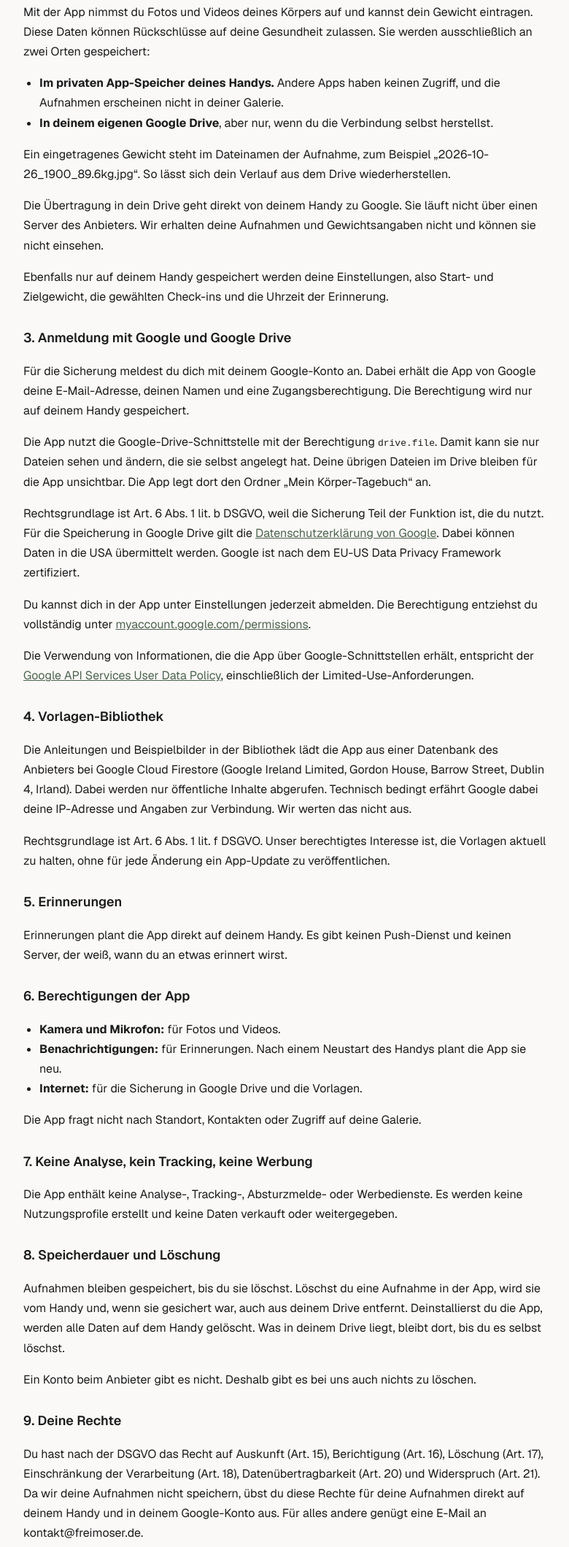
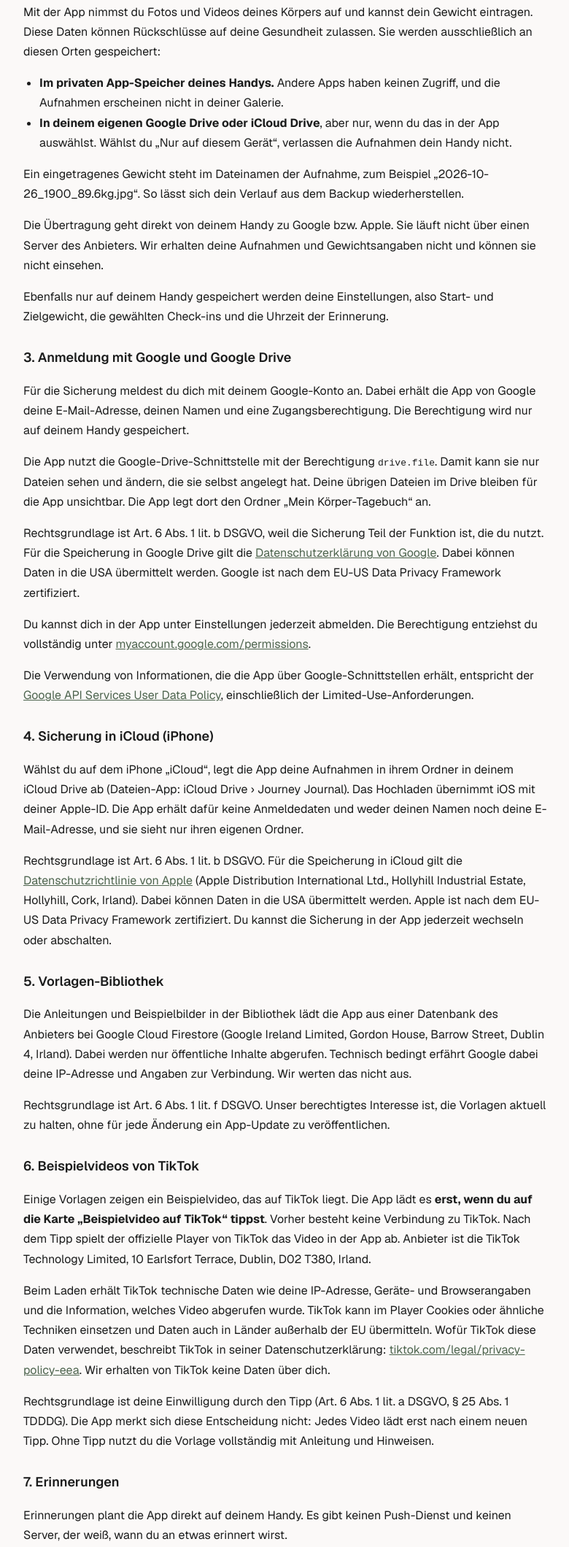
Before and after one commit to freimoser/journey-journal-web, a plain HTML site: page app-datenschutz.html in a window 1280 px wide. Shown: the part 559-2679 px from the top of the page at 73% size, without its empty margins (248-1028 px from the left). Drawn offline with Linux system fonts and the light colour scheme.

Commit message:
Website-Update (2026-11-25)

```diff
--- a/app-datenschutz.html
+++ b/app-datenschutz.html
@@ -29,12 +29,12 @@
 <body>
 <p><a href="index.html">← Zurück</a></p>
 <h1>Datenschutzerklärung der App „Journey Journal“</h1>
-<p class="stand">Stand: 26. Oktober 2026 · gilt für die Android-App</p>
+<p class="stand">Stand: 25. November 2026 · gilt für die App auf Android und iPhone</p>
 
 <div class="kurz">
 <p><strong>Das Wichtigste in Kürze:</strong> Deine Fotos, Videos und Gewichtsangaben
 bleiben bei dir. Die App speichert sie nur im privaten Speicher deines Handys und, wenn du
-es einrichtest, in deinem eigenen Google Drive. Wir betreiben keinen Server für deine
+es einrichtest, in deinem eigenen Google Drive oder iCloud Drive. Wir betreiben keinen Server für deine
 Aufnahmen, sehen sie nie und setzen keine Analyse-, Tracking- oder Werbedienste ein.</p>
 </div>
 
@@ -45,16 +45,17 @@ E-Mail: kontakt@freimoser.de</p>
 <h2>Deine Aufnahmen und Angaben</h2>
 <p>Mit der App nimmst du Fotos und Videos deines Körpers auf und kannst dein Gewicht
 eintragen. Diese Daten können Rückschlüsse auf deine Gesundheit zulassen. Sie werden
-ausschließlich an zwei Orten gespeichert:</p>
+ausschließlich an diesen Orten gespeichert:</p>
 <ul>
 <li><strong>Im privaten App-Speicher deines Handys.</strong> Andere Apps haben keinen
 Zugriff, und die Aufnahmen erscheinen nicht in deiner Galerie.</li>
-<li><strong>In deinem eigenen Google Drive</strong>, aber nur, wenn du die Verbindung
-selbst herstellst.</li>
+<li><strong>In deinem eigenen Google Drive oder iCloud Drive</strong>, aber nur, wenn du
+das in der App auswählst. Wählst du „Nur auf diesem Gerät“, verlassen die Aufnahmen dein
+Handy nicht.</li>
 </ul>
 <p>Ein eingetragenes Gewicht steht im Dateinamen der Aufnahme, zum Beispiel
-„2026-10-26_1900_89.6kg.jpg“. So lässt sich dein Verlauf aus dem Drive wiederherstellen.</p>
-<p>Die Übertragung in dein Drive geht direkt von deinem Handy zu Google. Sie läuft nicht
+„2026-10-26_1900_89.6kg.jpg“. So lässt sich dein Verlauf aus dem Backup wiederherstellen.</p>
+<p>Die Übertragung geht direkt von deinem Handy zu Google bzw. Apple. Sie läuft nicht
 über einen Server des Anbieters. Wir erhalten deine Aufnahmen und Gewichtsangaben nicht
 und können sie nicht einsehen.</p>
 <p>Ebenfalls nur auf deinem Handy gespeichert werden deine Einstellungen, also Start- und
@@ -81,6 +82,18 @@ entspricht der
 <a href="https://developers.google.com/terms/api-services-user-data-policy" rel="noopener" target="_blank">Google
 API Services User Data Policy</a>, einschließlich der Limited-Use-Anforderungen.</p>
 
+<h2>Sicherung in iCloud (iPhone)</h2>
+<p>Wählst du auf dem iPhone „iCloud“, legt die App deine Aufnahmen in ihrem Ordner in
+deinem iCloud Drive ab (Dateien-App: iCloud Drive › Journey Journal). Das Hochladen
+übernimmt iOS mit deiner Apple-ID. Die App erhält dafür keine Anmeldedaten und weder
+deinen Namen noch deine E-Mail-Adresse, und sie sieht nur ihren eigenen Ordner.</p>
+<p>Rechtsgrundlage ist Art. 6 Abs. 1 lit. b DSGVO. Für die Speicherung in iCloud gilt die
+<a href="https://www.apple.com/de/legal/privacy/de-ww/" rel="noopener" target="_blank">Datenschutzrichtlinie
+von Apple</a> (Apple Distribution International Ltd., Hollyhill Industrial Estate,
+Hollyhill, Cork, Irland). Dabei können Daten in die USA übermittelt werden. Apple ist
+nach dem EU-US Data Privacy Framework zertifiziert. Du kannst die Sicherung in der App
+jederzeit wechseln oder abschalten.</p>
+
 <h2>Vorlagen-Bibliothek</h2>
 <p>Die Anleitungen und Beispielbilder in der Bibliothek lädt die App aus einer Datenbank
 des Anbieters bei Google Cloud Firestore (Google Ireland Limited, Gordon House, Barrow
@@ -89,6 +102,23 @@ bedingt erfährt Google dabei deine IP-Adresse und Angaben zur Verbindung. Wir w
 nicht aus.</p>
 <p>Rechtsgrundlage ist Art. 6 Abs. 1 lit. f DSGVO. Unser berechtigtes Interesse ist,
 die Vorlagen aktuell zu halten, ohne für jede Änderung ein App-Update zu veröffentlichen.</p>
+
+<h2>Beispielvideos von TikTok</h2>
+<p>Einige Vorlagen zeigen ein Beispielvideo, das auf TikTok liegt. Die App lädt es
+<strong>erst, wenn du auf die Karte „Beispielvideo auf TikTok“ tippst</strong>. Vorher
+besteht keine Verbindung zu TikTok. Nach dem Tipp spielt der offizielle Player von TikTok
+das Video in der App ab. Anbieter ist die TikTok Technology Limited, 10 Earlsfort Terrace,
+Dublin, D02 T380, Irland.</p>
+<p>Beim Laden erhält TikTok technische Daten wie deine IP-Adresse, Geräte- und
+Browserangaben und die Information, welches Video abgerufen wurde. TikTok kann im Player
+Cookies oder ähnliche Techniken einsetzen und Daten auch in Länder außerhalb der EU
+übermitteln. Wofür TikTok diese Daten verwendet, beschreibt TikTok in seiner
+Datenschutzerklärung: <a href="https://www.tiktok.com/legal/privacy-policy-eea">tiktok.com/legal/privacy-policy-eea</a>.
+Wir erhalten von TikTok keine Daten über dich.</p>
+<p>Rechtsgrundlage ist deine Einwilligung durch den Tipp (Art. 6 Abs. 1 lit. a DSGVO,
+§ 25 Abs. 1 TDDDG). Die App merkt sich diese Entscheidung nicht: Jedes Video lädt erst
+nach einem neuen Tipp. Ohne Tipp nutzt du die Vorlage vollständig mit Anleitung und
+Hinweisen.</p>
 
 <h2>Erinnerungen</h2>
 <p>Erinnerungen plant die App direkt auf deinem Handy. Es gibt keinen Push-Dienst und
@@ -99,26 +129,32 @@ keinen Server, der weiß, wann du an etwas erinnert wirst.</p>
 <li><strong>Kamera und Mikrofon:</strong> für Fotos und Videos.</li>
 <li><strong>Benachrichtigungen:</strong> für Erinnerungen. Nach einem Neustart des Handys
 plant die App sie neu.</li>
-<li><strong>Internet:</strong> für die Sicherung in Google Drive und die Vorlagen.</li>
+<li><strong>Internet:</strong> für die Sicherung in Google Drive, die Vorlagen und
+Beispielvideos.</li>
+<li><strong>iCloud (iPhone):</strong> für die Sicherung in deinem iCloud Drive, nur wenn du
+sie auswählst.</li>
 </ul>
 <p>Die App fragt nicht nach Standort, Kontakten oder Zugriff auf deine Galerie.</p>
 
 <h2>Keine Analyse, kein Tracking, keine Werbung</h2>
 <p>Die App enthält keine Analyse-, Tracking-, Absturzmelde- oder Werbedienste. Es werden
-keine Nutzungsprofile erstellt und keine Daten verkauft oder weitergegeben.</p>
+keine Nutzungsprofile erstellt und keine Daten verkauft oder weitergegeben. Einzige
+Ausnahme ist der TikTok-Player, den du selbst per Tipp lädst (siehe „Beispielvideos von
+TikTok“).</p>
 
 <h2>Speicherdauer und Löschung</h2>
 <p>Aufnahmen bleiben gespeichert, bis du sie löschst. Löschst du eine Aufnahme in der
-App, wird sie vom Handy und, wenn sie gesichert war, auch aus deinem Drive entfernt.
-Deinstallierst du die App, werden alle Daten auf dem Handy gelöscht. Was in deinem Drive
-liegt, bleibt dort, bis du es selbst löschst.</p>
+App, wird sie vom Handy und, wenn sie gesichert war, auch aus deinem Google Drive bzw.
+iCloud Drive entfernt. Deinstallierst du die App, werden alle Daten auf dem Handy gelöscht.
+Was in deinem Google Drive oder iCloud Drive liegt, bleibt dort, bis du es selbst löschst.</p>
 <p>Ein Konto beim Anbieter gibt es nicht. Deshalb gibt es bei uns auch nichts zu löschen.</p>
 
 <h2>Deine Rechte</h2>
 <p>Du hast nach der DSGVO das Recht auf Auskunft (Art. 15), Berichtigung (Art. 16),
 Löschung (Art. 17), Einschränkung der Verarbeitung (Art. 18), Datenübertragbarkeit
 (Art. 20) und Widerspruch (Art. 21). Da wir deine Aufnahmen nicht speichern, übst du
-diese Rechte für deine Aufnahmen direkt auf deinem Handy und in deinem Google-Konto aus.
+diese Rechte für deine Aufnahmen direkt auf deinem Handy und in deinem Google- bzw.
+Apple-Konto aus.
 Für alles andere genügt eine E-Mail an kontakt@freimoser.de.</p>
 <p>Du kannst dich außerdem bei einer Datenschutz-Aufsichtsbehörde beschweren. Für uns
 zuständig ist das Bayerische Landesamt für Datenschutzaufsicht (BayLDA), Promenade 18,
```
